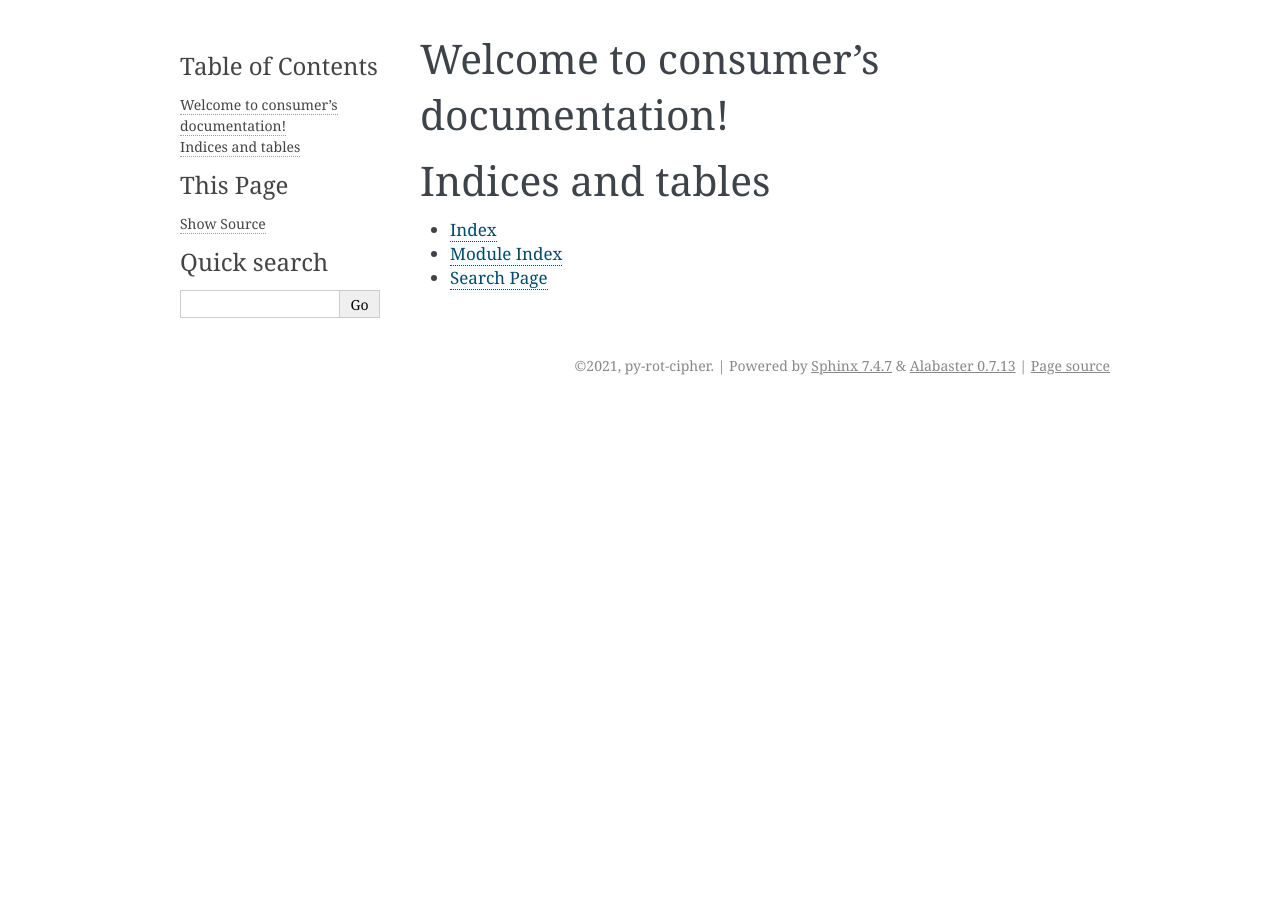
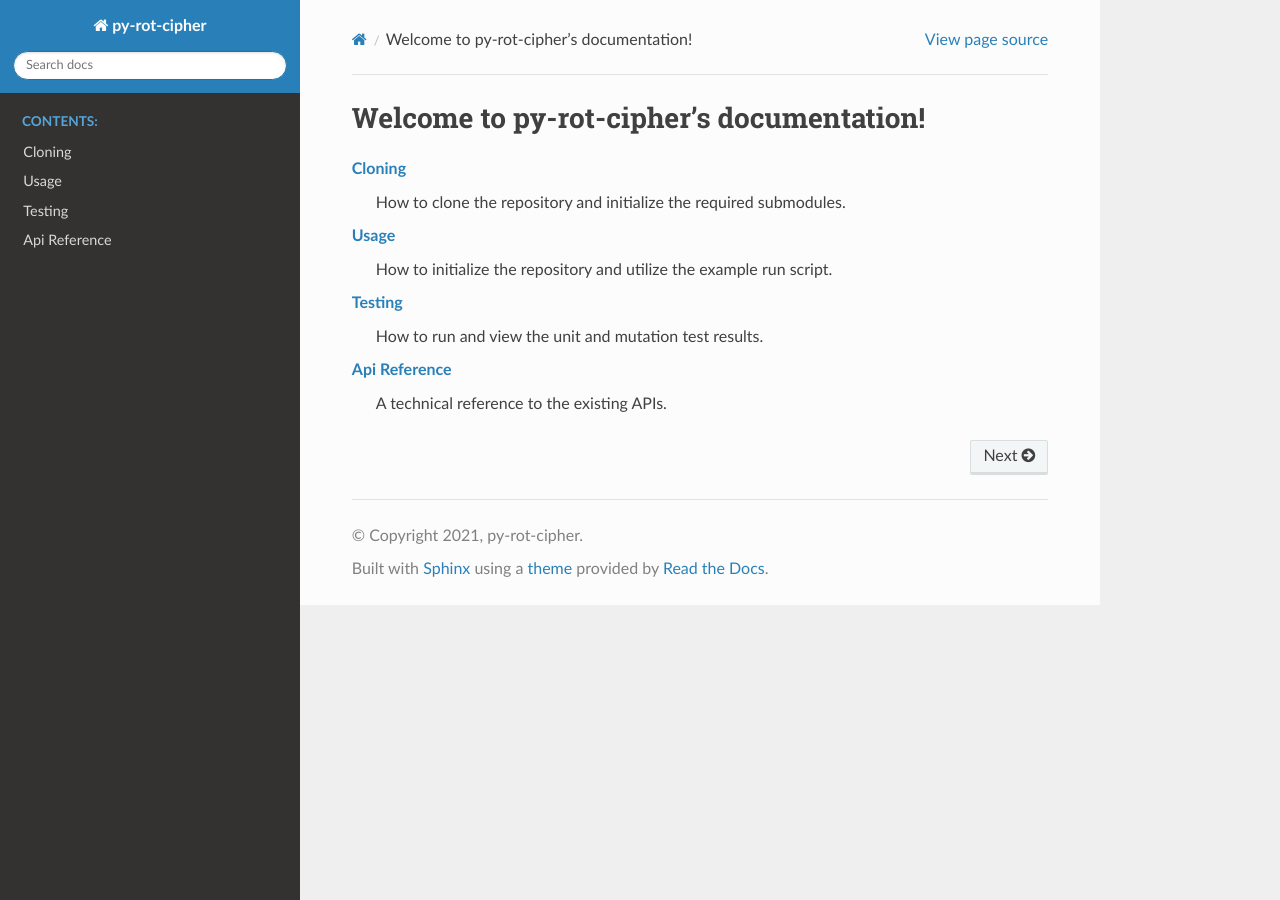
Before and after one commit to AndrewEC/py-rot-cipher, a Sphinx documentation site: the page built from docs/source/index.rst, in a window 1280 px wide. Built offline with Sphinx 7.4.7 and the Read the Docs theme 2.0.0, drawn with Linux system fonts in a browser that asks for light colours.

Commit message:
Updated documentation.

```diff
--- a/docs/source/conf.py
+++ b/docs/source/conf.py
@@ -49,9 +49,9 @@ exclude_patterns = ['rotcipher.tests.rst']
 # The theme to use for HTML and HTML Help pages.  See the documentation for
 # a list of builtin themes.
 #
-html_theme = 'alabaster'
+html_theme = 'sphinx_rtd_theme'
 
 # Add any paths that contain custom static files (such as style sheets) here,
 # relative to this directory. They are copied after the builtin static files,
 # so a file named "default.css" will overwrite the builtin "default.css".
-html_static_path = ['_static']
+# html_static_path = ['_static']
--- a/docs/source/index.rst
+++ b/docs/source/index.rst
@@ -3,18 +3,27 @@
    You can adapt this file completely to your liking, but it should at least
    contain the root `toctree` directive.
 
-Welcome to consumer's documentation!
-====================================
+Welcome to py-rot-cipher's documentation!
+=========================================
+
+:doc:`cloning`
+    How to clone the repository and initialize the required submodules.
+
+:doc:`usage`
+    How to initialize the repository and utilize the example run script.
+
+:doc:`testing`
+    How to run and view the unit and mutation test results.
+
+:doc:`modules`
+    A technical reference to the existing APIs.
 
 .. toctree::
    :maxdepth: 2
    :caption: Contents:
+   :hidden:
 
-
-
-Indices and tables
-==================
-
-* :ref:`genindex`
-* :ref:`modindex`
-* :ref:`search`
+   cloning
+   usage
+   testing
+   modules
--- /dev/null
+++ b/docs/source/modules.rst
@@ -0,0 +1,7 @@
+Api Reference
+=============
+
+.. toctree::
+   :maxdepth: 4
+
+   rotcipher
--- a/requirements.txt
+++ b/requirements.txt
@@ -3,3 +3,4 @@ coverage==6.3.2
 mutmut==2.4.0
 flake8==4.0.1
 Sphinx==4.4.0
+sphinx-rtd-theme==1.1.1
```
Also changed, not shown: README.md (+10 -3 lines), docs/source/cloning.rst (added, +14 -0 lines), docs/source/rotcipher.lib.rst (added, +37 -0 lines), docs/source/rotcipher.rst (added, +19 -0 lines), docs/source/rotcipher.tests.rst (added, +29 -0 lines), docs/source/testing.rst (added, +19 -0 lines), docs/source/usage.rst (added, +29 -0 lines).
